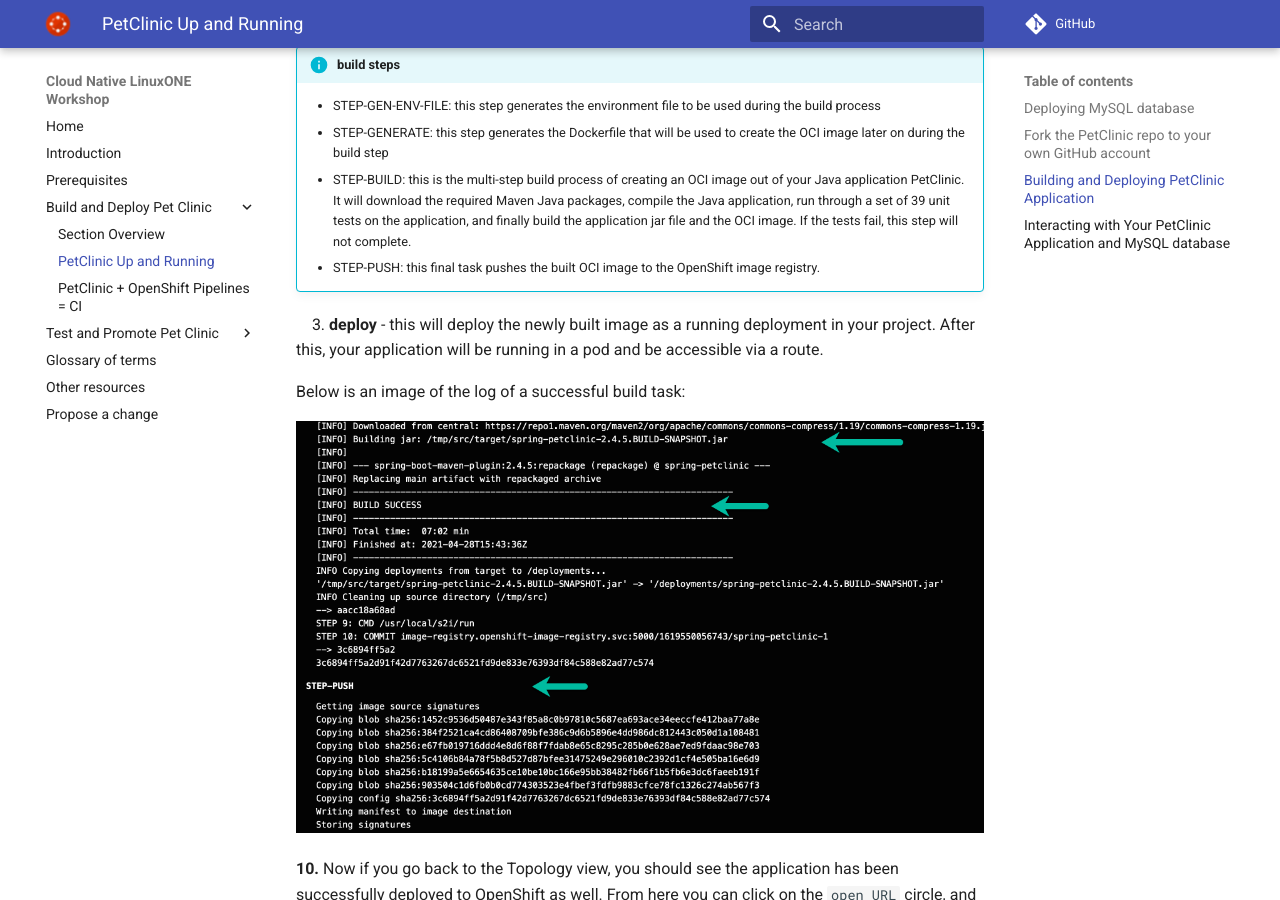
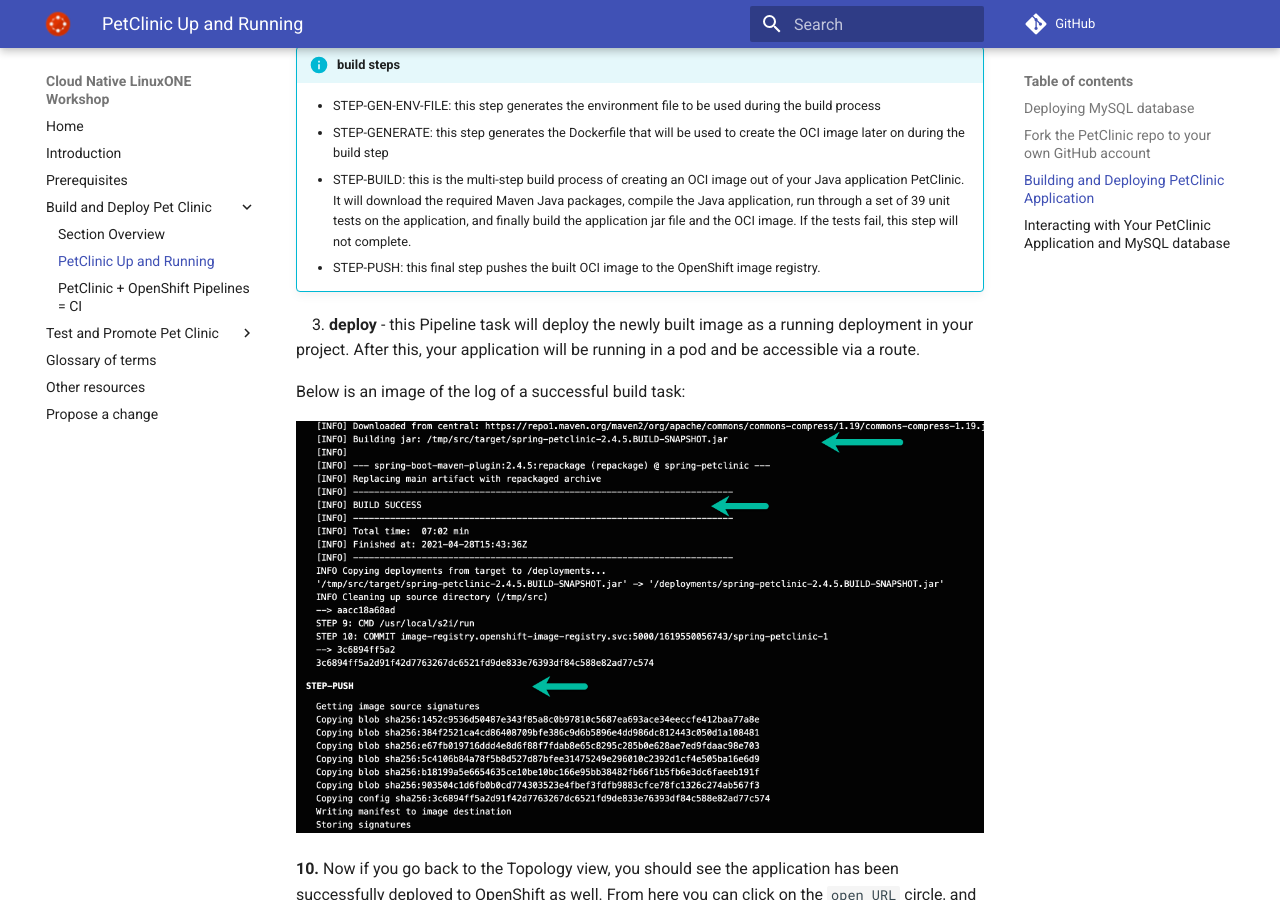
Before and after one commit to ibm-wsc/cloud-native-linuxone, an MkDocs documentation site: the page built from docs/build-and-deploy/upandrunning.md, in a window 1280 px wide and 900 px high, scrolled down 8761 px. Built offline with MkDocs 1.6.1 and Material for MkDocs 9.7.7, drawn with Linux system fonts in a browser that asks for light colours; comment, search, counter and statistics services are not loaded; some of the changed text lies outside the part shown.

Commit message:
more updates on upandrunning

```diff
--- a/docs/build-and-deploy/upandrunning.md
+++ b/docs/build-and-deploy/upandrunning.md
@@ -10,7 +10,9 @@
     Because you are using the LinuxONE Community Cloud OpenShift trial, your project name will be different from the project name depicted in the diagrams below. You will be operating in your assigned project for the entirety of the lab.
 
 !!! note "Lab Guide"
-    For this lab the <span style="color:green">green</span> arrows or boxes denote something to look at, the <span style="color:red">red</span> arrows or boxes denote something to click on or type.
+    For the images in this lab:
+    - the <span style="color:green">green</span> arrows or boxes denote something to look at or reference
+    - the <span style="color:red">red</span> arrows or boxes denote something to click on or type.
 
 ## Deploying MySQL database
 
@@ -114,9 +116,9 @@
     - STEP-GEN-ENV-FILE: this step generates the environment file to be used during the build process
     - STEP-GENERATE: this step generates the Dockerfile that will be used to create the OCI image later on during the build step
     - STEP-BUILD: this is the multi-step build process of creating an OCI image out of your Java application PetClinic. It will download the required Maven Java packages, compile the Java application, run through a set of 39 unit tests on the application, and finally build the application jar file and the OCI image. If the tests fail, this step will not complete.
-    - STEP-PUSH: this final task pushes the built OCI image to the OpenShift image registry.
+    - STEP-PUSH: this final step pushes the built OCI image to the OpenShift image registry.
 
-&nbsp;&nbsp;&nbsp; 3. <b>deploy</b> - this will deploy the newly built image as a running deployment in your project. After this, your application will be running in a pod and be accessible via a route.
+&nbsp;&nbsp;&nbsp; 3. <b>deploy</b> - this Pipeline task will deploy the newly built image as a running deployment in your project. After this, your application will be running in a pod and be accessible via a route.
 
 Below is an image of the log of a successful build task:
 
```
